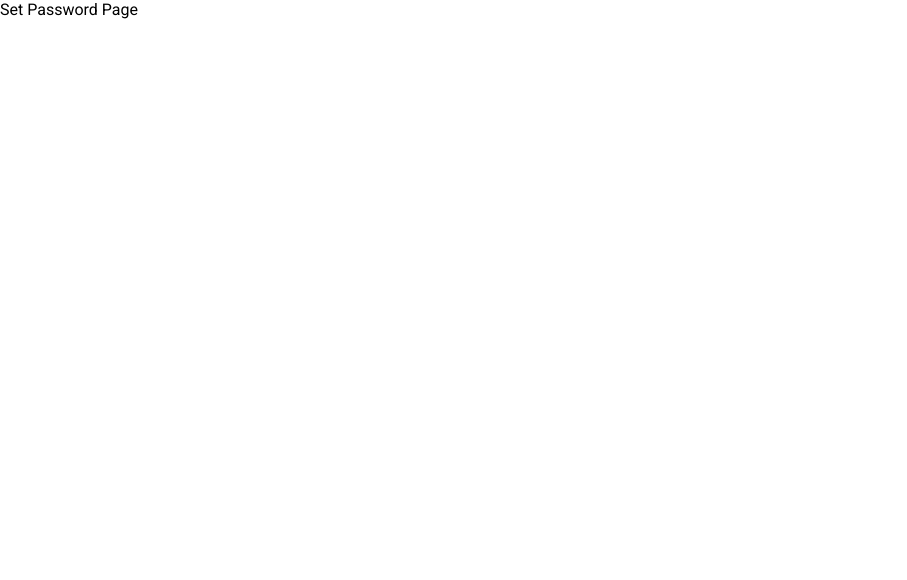
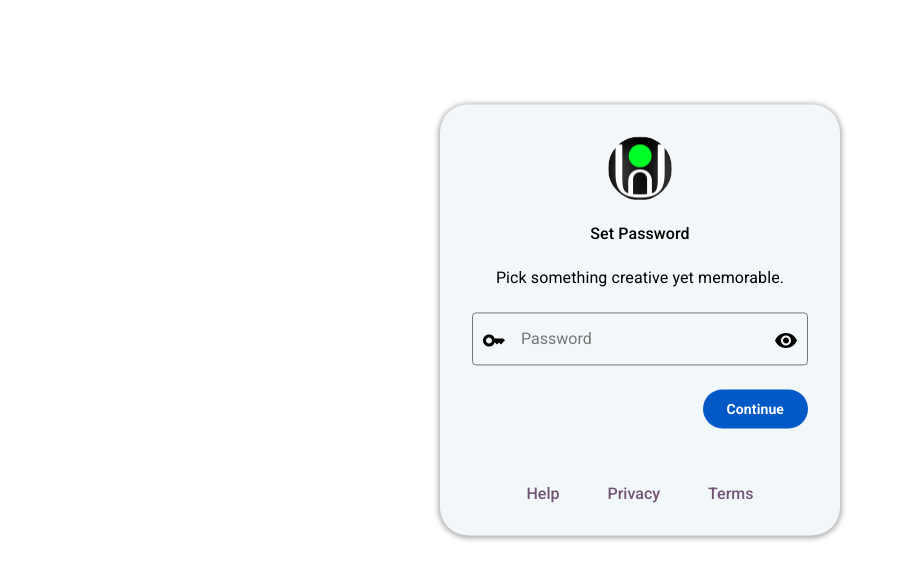
Before and after one commit to Uon-ES/ue-admin-portal, a React (Vite) app: page /set-password in a window 1280 px wide. Shown: the top 580 px of the page, without its empty margins (0-907 px from the left). Built offline with nearby package versions, Linux system fonts and the light colour scheme; the HTML template or start-up script is replaced by a standard one.

Commit message:
Set password page

```diff
--- /dev/null
+++ b/src/features/ui/passwordInput/PasswordInput.jsx
@@ -0,0 +1,31 @@
+import React, { useState } from "react";
+import { StyledPasswordInput } from "./passwordInput.styled";
+import { MdKey, MdVisibility, MdVisibilityOff } from "react-icons/md";
+
+const PasswordInput = (props) => {
+	const [visible, setVisible] = useState(false);
+	return (
+		<StyledPasswordInput>
+			<input
+				placeholder={props.placeholder}
+				type={visible ? "text" : "password"}
+				value={props.value}
+				onChange={props.onChange}
+			/>
+			<MdKey className="left" />
+			{visible ? (
+				<MdVisibilityOff
+					className="right"
+					onClick={() => setVisible(false)}
+				/>
+			) : (
+				<MdVisibility
+					className="right"
+					onClick={() => setVisible(true)}
+				/>
+			)}
+		</StyledPasswordInput>
+	);
+};
+
+export default PasswordInput;
--- /dev/null
+++ b/src/features/ui/passwordInput/passwordInput.styled.js
@@ -0,0 +1,33 @@
+import styled from "styled-components";
+
+export const StyledPasswordInput = styled.div`
+	width: 100%;
+	background: none;
+
+	& input {
+		background: none;
+		width: 100%;
+		border-radius: 4px;
+		outline: none;
+		border: 1px solid #75777f;
+		padding: 1rem 3rem;
+		font-size: 1rem;
+		color: #44464e;
+	}
+
+	& svg {
+		width: 24px;
+		height: 24px;
+		position: absolute;
+		top: 1rem;
+
+		&.left {
+			left: 10px;
+		}
+
+		&.right {
+			right: 10px;
+			cursor: pointer;
+		}
+	}
+`;
--- a/src/pages/auth/SetPassword.jsx
+++ b/src/pages/auth/SetPassword.jsx
@@ -1,5 +1,28 @@
+import FormDialog from "../../features/ui/formDialog/FormDialog";
+import Logo from "../../assets/logo.svg";
+import PasswordInput from "../../features/ui/passwordInput/passwordInput";
+import { useState } from "react";
+import Button from "../../features/ui/button/Button";
+import { Link } from "react-router-dom";
+
 const SetPassword = () => {
-	return <div>Set Password Page</div>;
+	return (
+		<FormDialog>
+			<img src={Logo} />
+			<p className="bold">Set Password</p>
+			<p>Pick something creative yet memorable.</p>
+			<PasswordInput placeholder="Password" />
+			<div className="row sb">
+				<span></span>
+				<Button>Continue</Button>
+			</div>
+			<div className="bottom">
+				<Link to="">Help</Link>
+				<Link to="">Privacy</Link>
+				<Link to="">Terms</Link>
+			</div>
+		</FormDialog>
+	);
 };
 
 export default SetPassword;
```
